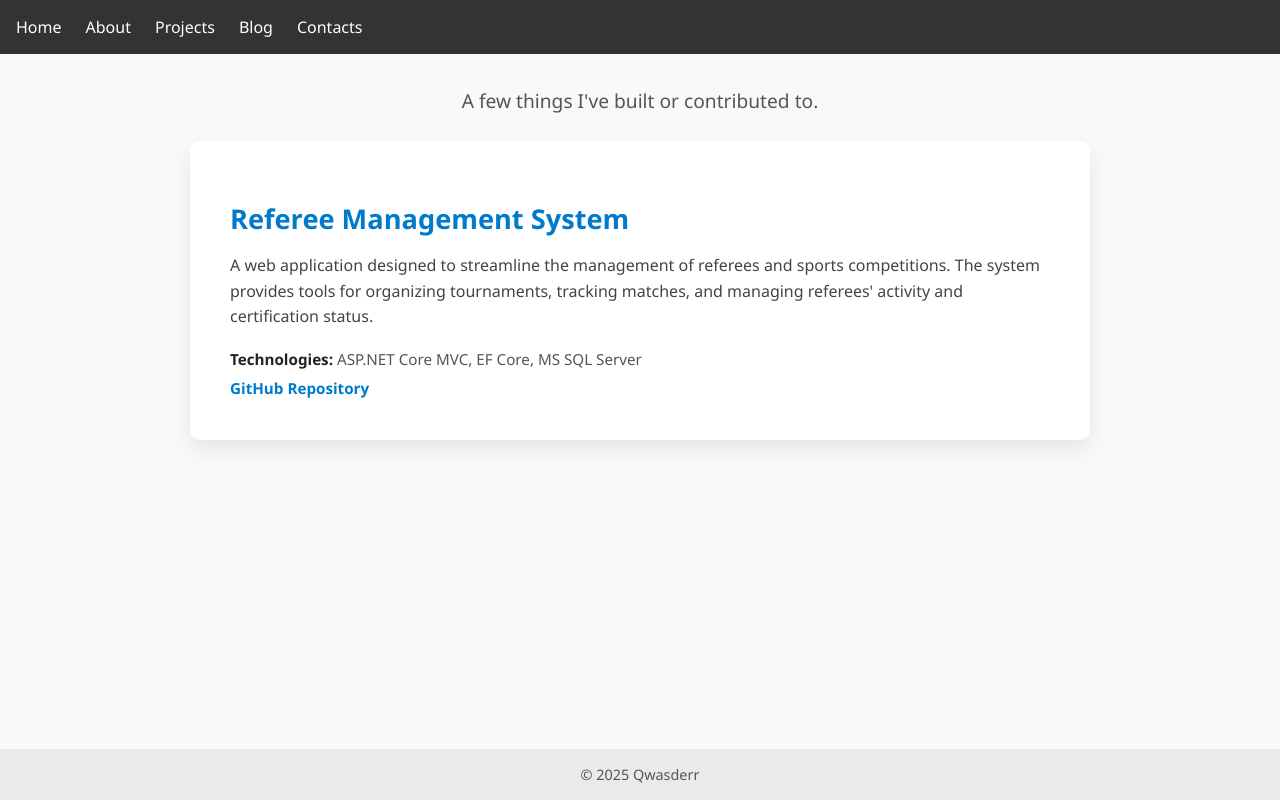
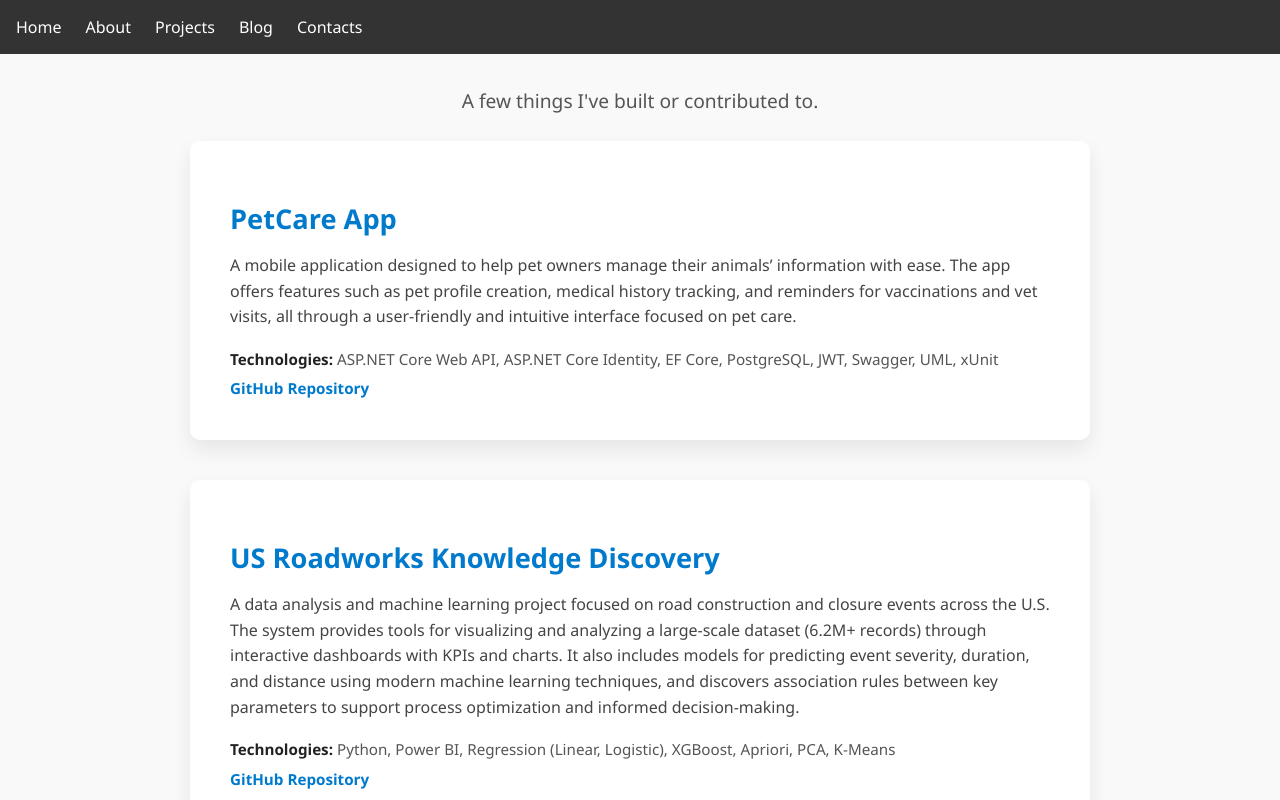
Before and after one commit to qwasderr/qwasderr.github.io, a plain HTML site: page projects.html in a window 1280 px wide. Drawn offline with Linux system fonts and the light colour scheme.

Commit message:
content: add additional projects

```diff
--- a/projects.html
+++ b/projects.html
@@ -12,11 +12,29 @@
   <main class="projects-container">
     <p class="intro-text subtle">A few things I've built or contributed to.</p>
 
+     <section class="project-card">
+      <h3>PetCare App</h3>
+      <p>A mobile application designed to help pet owners manage their animals’ information with ease. The app offers features such as pet profile creation, medical history tracking, and reminders for vaccinations and vet visits, all through a user-friendly and intuitive interface focused on pet care.</p>
+      <ul>
+       <li><strong>Technologies:</strong> ASP.NET Core Web API, ASP.NET Core Identity, EF Core, PostgreSQL, JWT, Swagger, UML, xUnit</li>
+       <li><a href="https://github.com/KNU-PET-CARE/PetCareApp-Mobile-BE" target="_blank">GitHub Repository</a></li>
+      </ul>
+    </section>
+
+    <section class="project-card">
+      <h3>US Roadworks Knowledge Discovery</h3>
+      <p>A data analysis and machine learning project focused on road construction and closure events across the U.S. The system provides tools for visualizing and analyzing a large-scale dataset (6.2M+ records) through interactive dashboards with KPIs and charts. It also includes models for predicting event severity, duration, and distance using modern machine learning techniques, and discovers association rules between key parameters to support process optimization and informed decision-making.</p>
+      <ul>
+        <li><strong>Technologies:</strong> Python, Power BI, Regression (Linear, Logistic), XGBoost, Apriori, PCA, K-Means</li>
+        <li><a href="https://github.com/qwasderr/US_Roadworks_Knowledge_Discovery" target="_blank">GitHub Repository</a></li>
+      </ul>
+    </section>
+
     <section class="project-card">
       <h3>Referee Management System</h3>
       <p>A web application designed to streamline the management of referees and sports competitions. The system provides tools for organizing tournaments, tracking matches, and managing referees' activity and certification status.</p>
       <ul>
-        <li><strong>Technologies:</strong> ASP.NET Core MVC, EF Core, MS SQL Server</li>
+        <li><strong>Technologies:</strong> ASP.NET Core MVC, ASP.NET Core Identity, EF Core, MS SQL Server, UML, XUnit</li>
         <li><a href="https://github.com/qwasderr/Referee-Management-System" target="_blank">GitHub Repository</a></li>
       </ul>
     </section>
```
Also changed, not shown: blog.html (+2 -2 lines), 5 other files.
